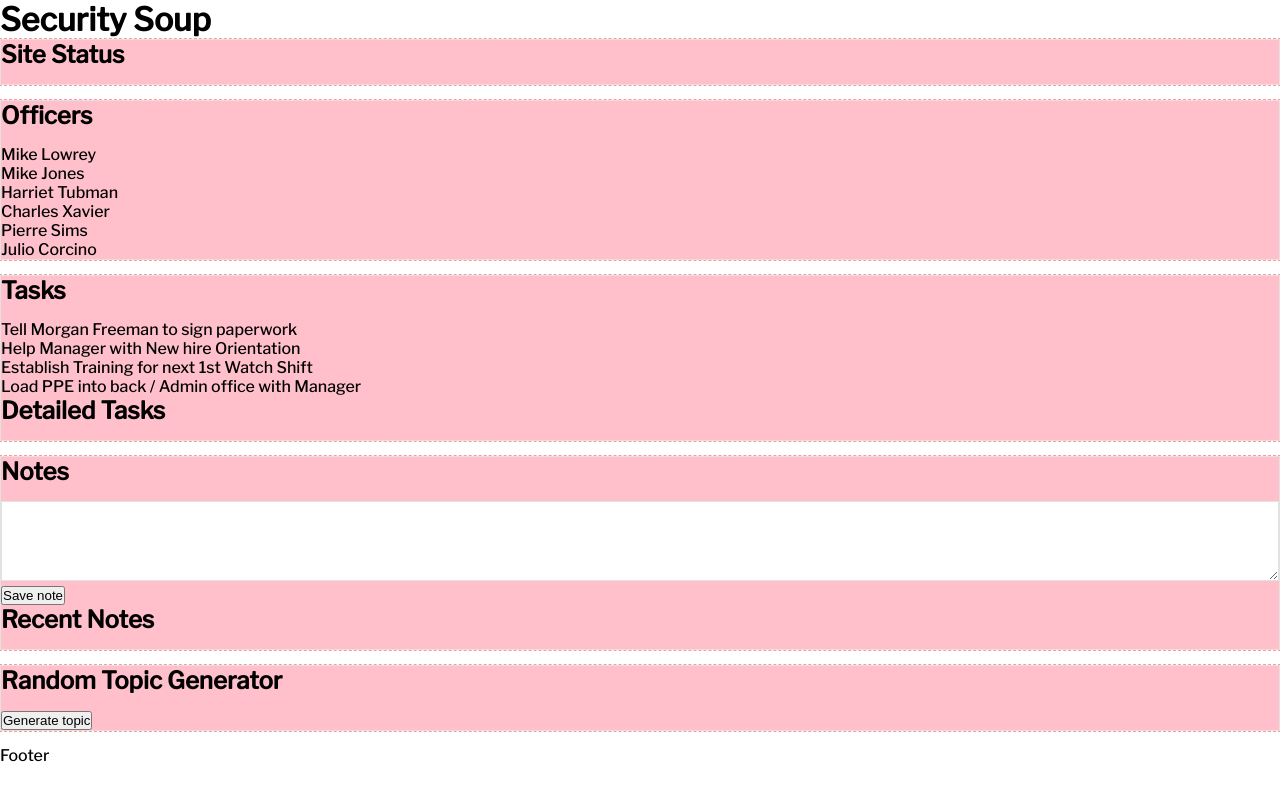
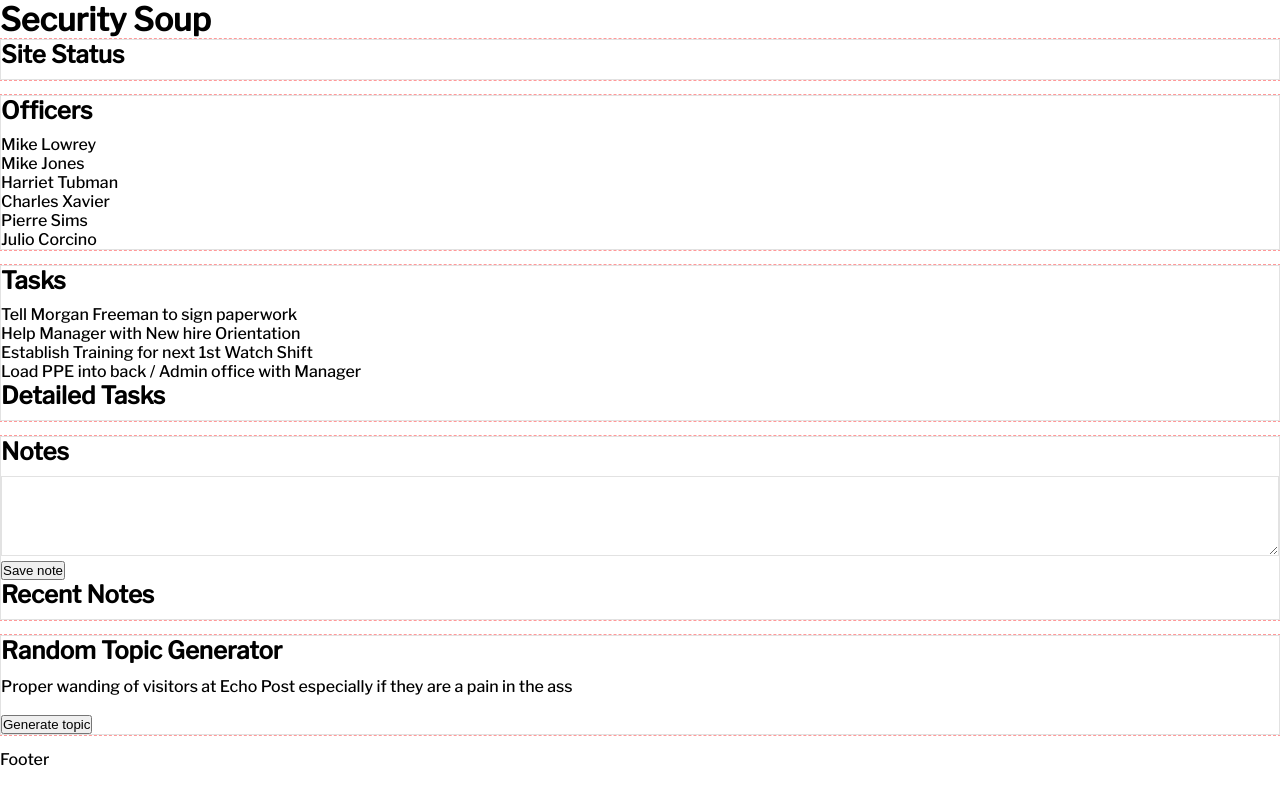
Before and after one commit to chrisvneal/security-soup, a React (Create React App) app: page / in a window 1280 px wide. Built offline with nearby package versions, Linux system fonts and the light colour scheme.

Commit message:
Creat initial styling for random topic.

```diff
--- a/src/components/RandomTopicGenerator.js
+++ b/src/components/RandomTopicGenerator.js
@@ -4,6 +4,10 @@ const RandomTopicGenerator = () => {
   return (
     <section className="section-border random-topic-generator">
       <h2>Random Topic Generator</h2>
+      <p className="random-topic">
+        Proper wanding of visitors at Echo Post especially if they are a pain in
+        the ass
+      </p>
       <button>Generate topic</button>
     </section>
   );
--- a/src/styles.scss
+++ b/src/styles.scss
@@ -13,10 +13,10 @@ body {
 section {
   margin-bottom: 15px;
   outline: 1px dashed lighten(red, 30%);
-  background: pink;
+  // background: pink;
 
   h2 {
-    margin-bottom: 15px;
+    margin-bottom: 10px;
   }
 }
 
@@ -33,3 +33,8 @@ section {
 textarea {
   min-width: 100%;
 }
+
+.random-topic {
+  margin-bottom: 15px;
+  line-height: 1.5;
+}
```
